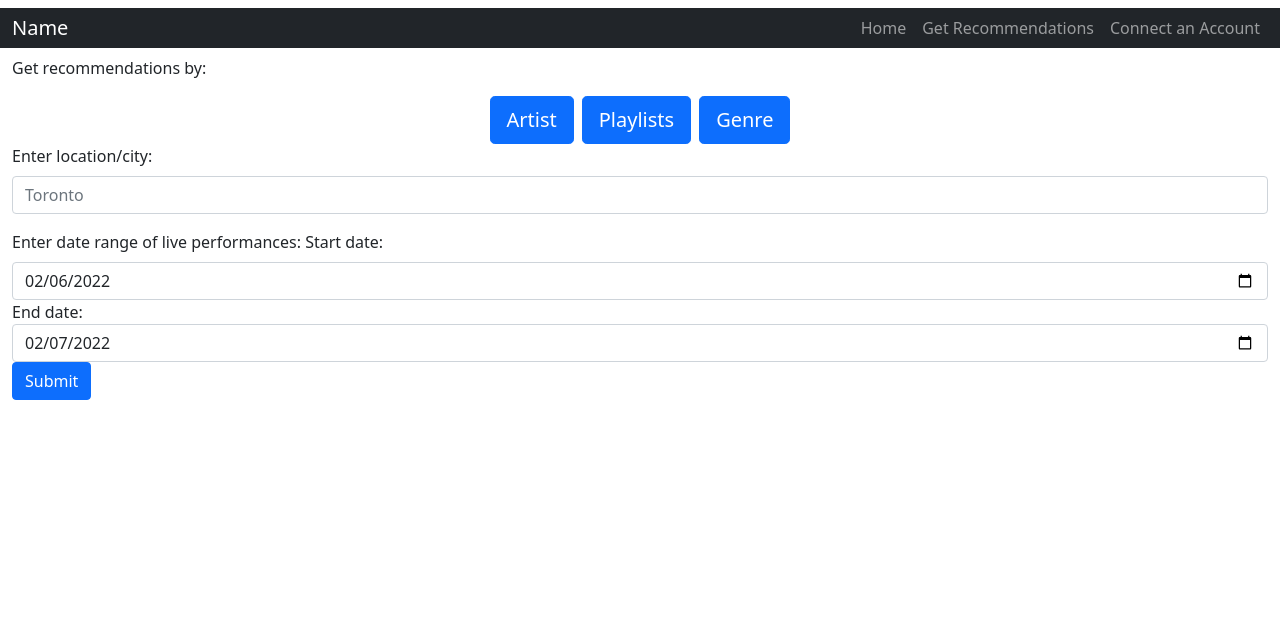
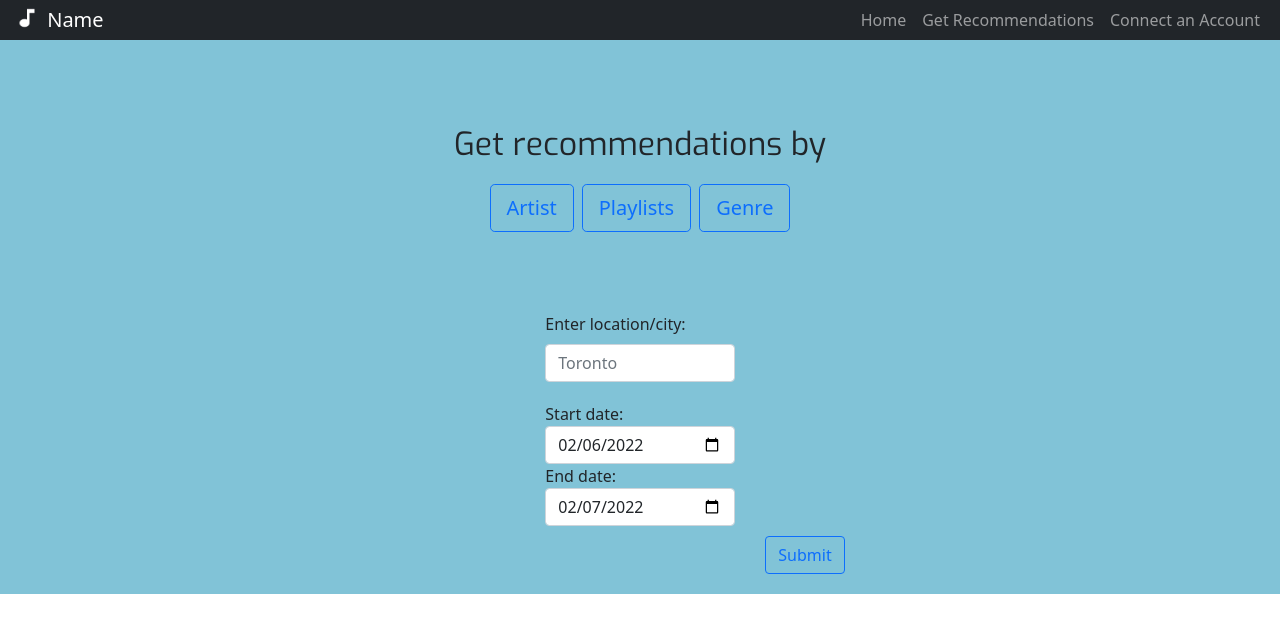
Before and after one commit to lukecheseldine/live-music-recommendations, a Flask app: page /recommendation in a window 1280 px wide. Shown: the top 633 px of the page. Run offline with Flask 2, Linux system fonts and the light colour scheme; some libraries are stand-ins or nearby versions.

Commit message:
more ui upgrades

```diff
--- a/live-music-recommendations/static/style.css
+++ b/live-music-recommendations/static/style.css
@@ -7,8 +7,9 @@
   height: 50px;
 }
 
-.navbar {
+.navbar-expand-lg {
   margin-bottom: 0px;
+  padding-top: 0px;
 }
 
 .jumbotron {
@@ -19,3 +20,7 @@
 .maintext {
   padding-top: 25%;
 }
+
+.googfont {
+  font-family: "Exo", sans-serif;
+}
--- a/live-music-recommendations/templates/base.html
+++ b/live-music-recommendations/templates/base.html
@@ -8,26 +8,27 @@
     <link rel="stylesheet" href="{{ url_for('static', filename='style.css') }}">
     <!---<link href="https://cdn.jsdelivr.net/npm/bootstrap@5.1.3/dist/css/bootstrap.min.css" rel="stylesheet" integrity="sha384-1BmE4kWBq78iYhFldvKuhfTAU6auU8tT94WrHftjDbrCEXSU1oBoqyl2QvZ6jIW3" crossorigin="anonymous">--->
     <link rel="stylesheet" href="../static/css/bootstrap.css">
+    <link rel="preconnect" href="https://fonts.googleapis.com">
+    <link rel="preconnect" href="https://fonts.gstatic.com" crossorigin>
+    <link href="https://fonts.googleapis.com/css2?family=Exo&display=swap" rel="stylesheet">
     {% block scripts %}{% endblock %}
 </head>
 <body>
-        <nav class="navbar navbar-expand-lg navbar-dark">
+        <nav class="navbar navbar-expand-lg navbar-dark" style="padding-top: 0px !important; padding-bottom: 0px !important;">
         <div class="container-fluid bg-dark">
-          <a class="navbar-brand bg-dark" href="{{ url_for('index')}}">Name</a>
+          <a class="navbar-brand bg-dark" href="{{ url_for('index')}}">
+            <img src="../static/note.png" alt="" width="30" height="24" class="d-inline-block align-text-top">
+            Name
+          </a>
           <button class="navbar-toggler" type="button" data-bs-toggle="collapse" data-bs-target="#navbarNavAltMarkup" aria-controls="navbarNavAltMarkup" aria-expanded="false" aria-label="Toggle navigation">
             <span class="navbar-toggler-icon"></span>
           </button>
           <div class="collapse navbar-collapse bg-dark" id="navbarNavAltMarkup">
-            <!--- <ul class="navbar-nav">
-              <a class="nav-link col-6 col-md-auto" aria-current="page" href="#">Home</a>
-              <a class="nav-link" href="#">Get Recommendations</a>
-              <a class="nav-link" href="#">Connect an Account</a>
-            </ul> --->
-            <ul class="navbar-nav flex-row flex-wrap ms-md-auto bg-dark">
+            <ul class="navbar-nav ms-md-auto bg-dark">
               <li class="nav-item bg-dark">
                 <a class="nav-link col-6 col-md-auto bg-dark" aria-current="page" href="{{ url_for('index')}}">Home</a>
               </li>
-              <li class="nav-item bg-dark">
+              <li class="nav-item bg-dark text-white">
                 <a class="nav-link bg-dark" href="{{ url_for('recommendation')}}">Get Recommendations</a>
               </li>
               <li class="nav-item bg-dark">
@@ -39,9 +40,6 @@
       </nav>
         {% block content %}
         {% endblock %}
-
-    <!---<script src="https://cdn.jsdelivr.net/npm/bootstrap@5.1.3/dist/js/bootstrap.bundle.min.js" integrity="sha384-ka7Sk0Gln4gmtz2MlQnikT1wXgYsOg+OMhuP+IlRH9sENBO0LRn5q+8nbTov4+1p" crossorigin="anonymous"></script>
-      style="height: 1200px !important;--->
     <script src="../static/js/bootstrap.bundle.js"></script>
 </body>
 </html>
--- a/live-music-recommendations/templates/recommendation.html
+++ b/live-music-recommendations/templates/recommendation.html
@@ -10,26 +10,25 @@
     {% endblock %}
 
     {% block content %}
-    <div class="container-fluid">
-        <p class="">Get recommendations by:</p>
-
+    <div class="container-fluid" style="background-color: #81C3D7 !important;">
+        <p class="text-center fs-2 googfont " style="padding-top: 80px !important;">Get recommendations by</p>
+        <div class="row align-items-center">
             <div class="d-grid gap-2 d-md-flex justify-content-md-center">
-            <button id="One" type="button" class="btn btn-primary btn-lg " data-bs-toggle="button" autocomplete="off">Artist</button>
-            <button id="Two" type="button" class="btn btn-primary btn-lg" data-bs-toggle="button" autocomplete="off">Playlists</button>
-            <button id="Three" type="button" class="btn btn-primary btn-lg" data-bs-toggle="button" autocomplete="off">Genre</button>
+                <button id="One" type="button" class="btn btn-outline-primary btn-lg " data-bs-toggle="button" autocomplete="off">Artist</button>
+                <button id="Two" type="button" class="btn btn-outline-primary btn-lg" data-bs-toggle="button" autocomplete="off">Playlists</button>
+                <button id="Three" type="button" class="btn btn-outline-primary btn-lg" data-bs-toggle="button" autocomplete="off">Genre</button>
             </div>
-
-
-        <div class="mb-3">
+        </div>
+        <div class="row justify-content-center " style="padding-top: 80px !important; padding-bottom: 20px !important;">
+            <div class="col-sm-2 align-self-center">
                 <label for="exampleFormControlInput1" class="form-label">Enter location/city:</label>
                 <input class="form-control" type="text" placeholder="Toronto" aria-label="default input example">
             </div>
-
-
-        <div class="mb-3">
+        </div>
+        <div class="row justify-content-center " style=" padding-bottom: 20px !important;">
+            <div class="col-sm-2 justify-content-md-center">
 
                 <form method="POST" action="{{ url_for('playlist')}}">
-                <label for="exampleFormControlInput1" class="form-label">Enter date range of live performances:</label>
                     <label for="start">Start date:</label>
                     <input type="date" class="form-control" id="start" name="events-start"
                         value="2022-02-06">
@@ -38,7 +37,7 @@
                         value="2022-02-07">
                     <!-- <input name="start" class="form-control" type="text" placeholder="Start date" aria-label="default input example">
                     <input name="end" class="form-control" type="text" placeholder="End date" aria-label="default input example"> -->
-                <button type="submit" class="btn btn-primary">Submit</button>
+                    <button type="submit" class="btn btn-outline-primary" style="border-top-width: 1px !important; margin-top: 10px !important; margin-left: 220px !important;">Submit</button>
                 </form>
 
 
@@ -50,4 +49,5 @@
                 </select> -->
             </div>
         </div>
+    </div>
     {% endblock %}
```
Also changed, not shown: live-music-recommendations/templates/index.html (+4 -4 lines), live-music-recommendations/templates/results.html (added, +26 -0 lines), live-music-recommendations/static/note.png (added). Lines whose indentation alone changed are shown as unchanged.
